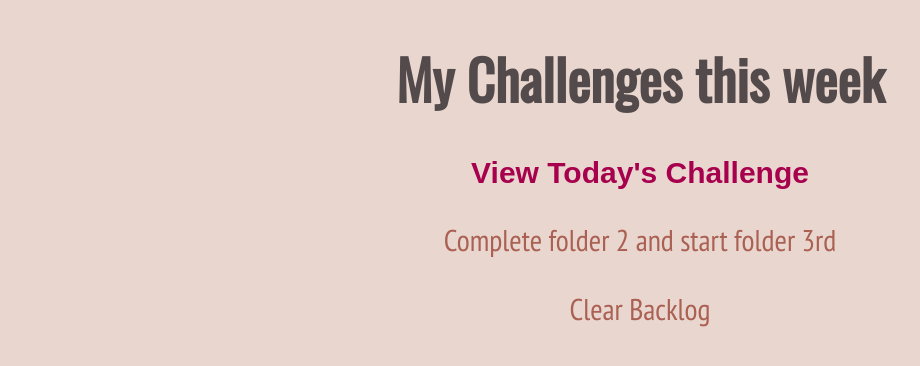
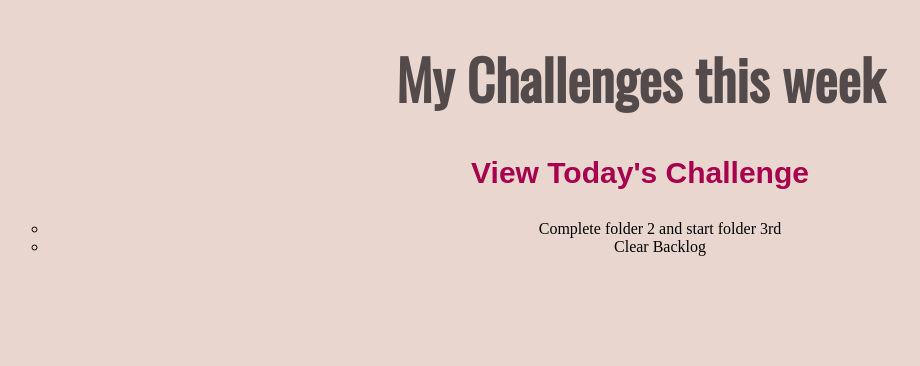
Before and after one commit to Akshatpareek07/html, a plain HTML site: page full week challenge.html in a window 1280 px wide. Shown: the whole page, without its empty margins (0-920 px from the left). Drawn offline with nearby package versions, Linux system fonts and the light colour scheme; a web font is replaced by a local one.

Commit message:
17 march

```diff
--- a/Stylefullweek.css
+++ b/Stylefullweek.css
@@ -24,6 +24,12 @@ a:hover{
     font-weight:bolder;
     text-decoration: underline;
 }
+ol{
+    text-align: center;
+}
+li{
+    list-style: circle;
+}
 #sp{
     font-weight: bold;
     color: rgb(167, 1, 78);
--- a/full week challenge.html
+++ b/full week challenge.html
@@ -14,7 +14,10 @@
   <body>
     <h1>My Challenges this week</h1>
     <p id="sp">View <a href="index.html">Today's Challenge</a></p>
-    <p>Complete folder 2 and start folder 3rd</p>
-    <p>Clear Backlog</p>
+    <ol>
+    <li>Complete folder 2 and start folder 3rd</li>
+    <li>Clear Backlog</li>
+
+    </ol>
   </body>
 </html>
```
